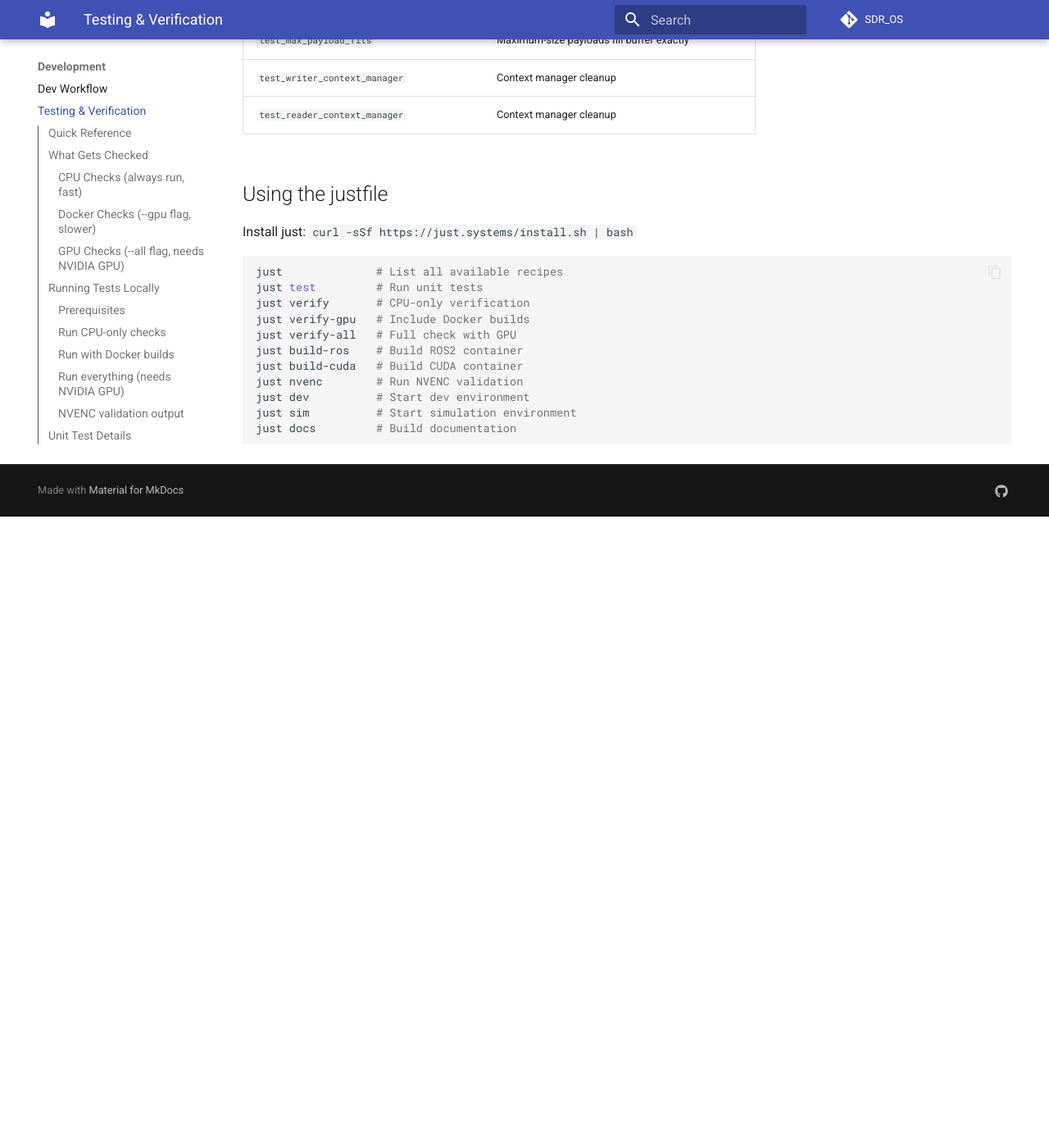
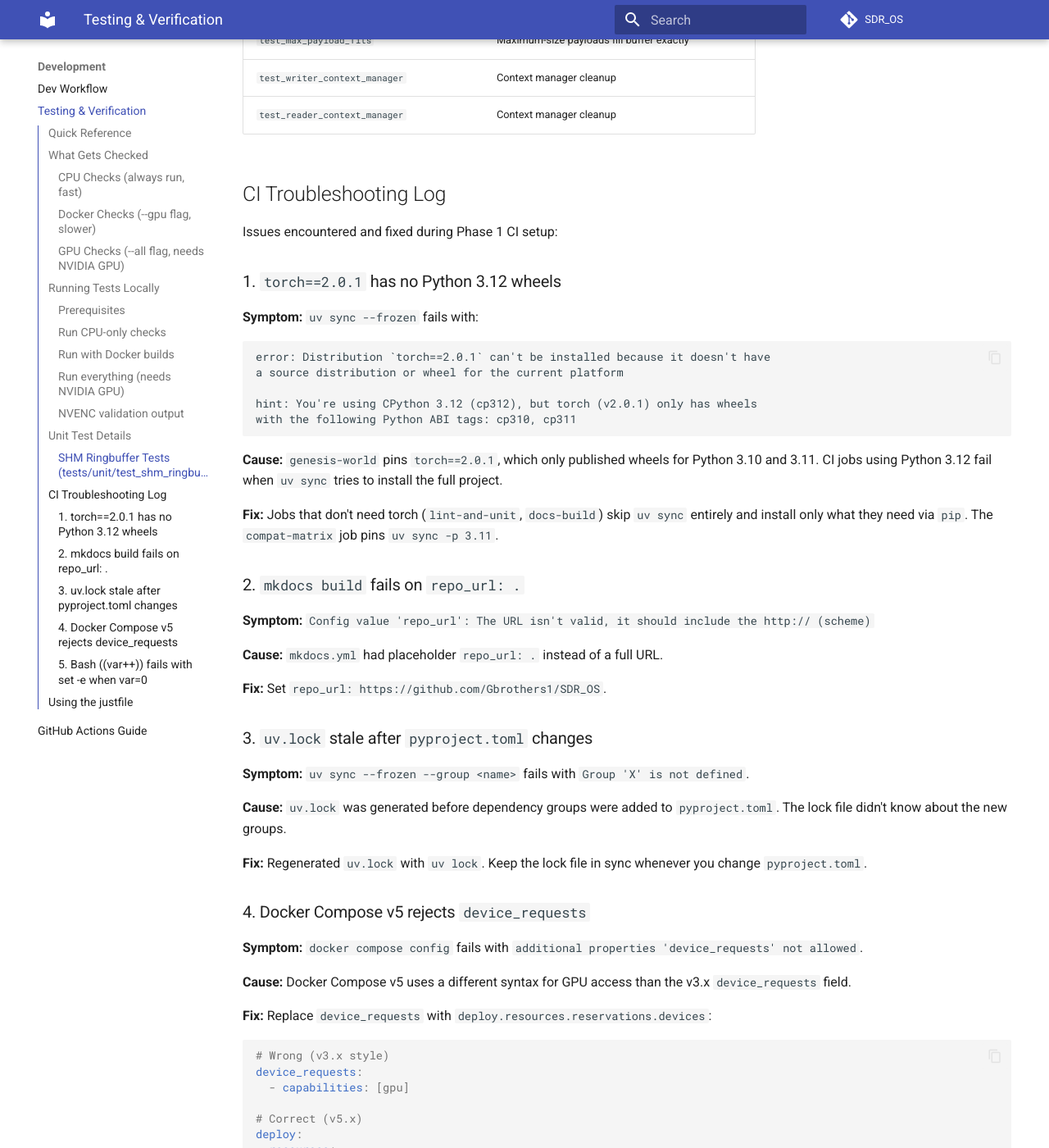
Before and after one commit to Gbrothers1/SDR_OS, an MkDocs documentation site: the page built from docs/testing.md, in a window 1280 px wide and 1400 px high, scrolled down 4270 px. Shown: the whole window at 82% size. Built offline with MkDocs 1.6.1 and Material for MkDocs 9.7.7, drawn with Linux system fonts in a browser that asks for light colours; comment, search, counter and statistics services are not loaded; the version menu is left out; before the commit the page ends 4900 px from its top, so only the background shows below that; some of the changed text lies outside the part shown.

Commit message:
Add CI troubleshooting log to testing docs
Documents 5 issues encountered and fixed during Phase 1 CI setup:
torch wheel compatibility, mkdocs repo_url, stale uv.lock, Compose v5
device_requests, and bash arithmetic with set -e.

Co-Authored-By: Claude Opus 4.6 <noreply@anthropic.com>

````diff
--- a/docs/testing.md
+++ b/docs/testing.md
@@ -161,6 +161,71 @@ Exit codes: `0` = NVENC OK, `1` = CUDA available but NVENC not functional, `2` =
 | `test_writer_context_manager` | Context manager cleanup |
 | `test_reader_context_manager` | Context manager cleanup |
 
+## CI Troubleshooting Log
+
+Issues encountered and fixed during Phase 1 CI setup:
+
+### 1. `torch==2.0.1` has no Python 3.12 wheels
+
+**Symptom:** `uv sync --frozen` fails with:
+```
+error: Distribution `torch==2.0.1` can't be installed because it doesn't have
+a source distribution or wheel for the current platform
+
+hint: You're using CPython 3.12 (cp312), but torch (v2.0.1) only has wheels
+with the following Python ABI tags: cp310, cp311
+```
+
+**Cause:** `genesis-world` pins `torch==2.0.1`, which only published wheels for Python 3.10 and 3.11. CI jobs using Python 3.12 fail when `uv sync` tries to install the full project.
+
+**Fix:** Jobs that don't need torch (`lint-and-unit`, `docs-build`) skip `uv sync` entirely and install only what they need via `pip`. The `compat-matrix` job pins `uv sync -p 3.11`.
+
+### 2. `mkdocs build` fails on `repo_url: .`
+
+**Symptom:** `Config value 'repo_url': The URL isn't valid, it should include the http:// (scheme)`
+
+**Cause:** `mkdocs.yml` had placeholder `repo_url: .` instead of a full URL.
+
+**Fix:** Set `repo_url: https://github.com/Gbrothers1/SDR_OS`.
+
+### 3. `uv.lock` stale after `pyproject.toml` changes
+
+**Symptom:** `uv sync --frozen --group <name>` fails with `Group 'X' is not defined`.
+
+**Cause:** `uv.lock` was generated before dependency groups were added to `pyproject.toml`. The lock file didn't know about the new groups.
+
+**Fix:** Regenerated `uv.lock` with `uv lock`. Keep the lock file in sync whenever you change `pyproject.toml`.
+
+### 4. Docker Compose v5 rejects `device_requests`
+
+**Symptom:** `docker compose config` fails with `additional properties 'device_requests' not allowed`.
+
+**Cause:** Docker Compose v5 uses a different syntax for GPU access than the v3.x `device_requests` field.
+
+**Fix:** Replace `device_requests` with `deploy.resources.reservations.devices`:
+```yaml
+# Wrong (v3.x style)
+device_requests:
+  - capabilities: [gpu]
+
+# Correct (v5.x)
+deploy:
+  resources:
+    reservations:
+      devices:
+        - driver: nvidia
+          count: 1
+          capabilities: [gpu]
+```
+
+### 5. Bash `((var++))` fails with `set -e` when var=0
+
+**Symptom:** Script exits immediately on first counter increment.
+
+**Cause:** `((0))` evaluates to false in bash, returning exit code 1, which triggers `set -e`.
+
+**Fix:** Use `var=$((var + 1))` instead of `((var++))`.
+
 ## Using the justfile
 
 Install just: `curl -sSf https://just.systems/install.sh | bash`
````
